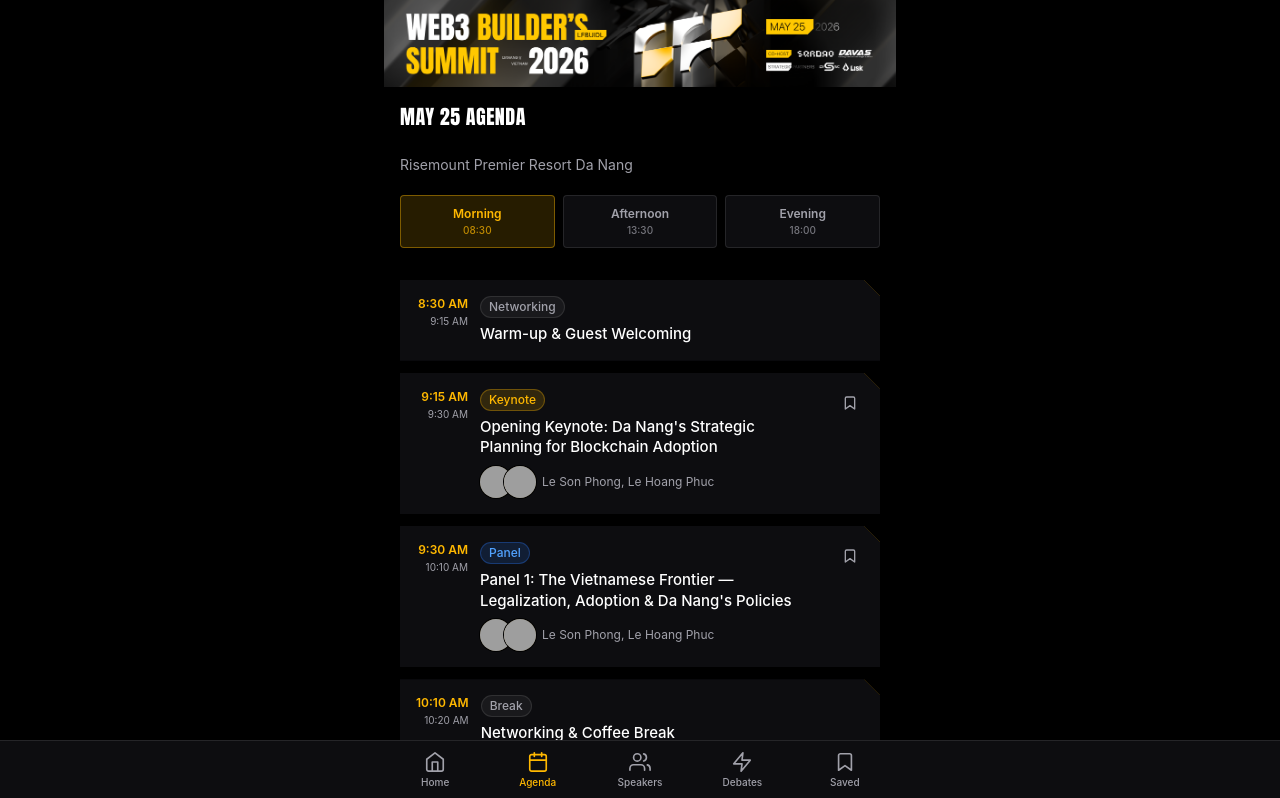
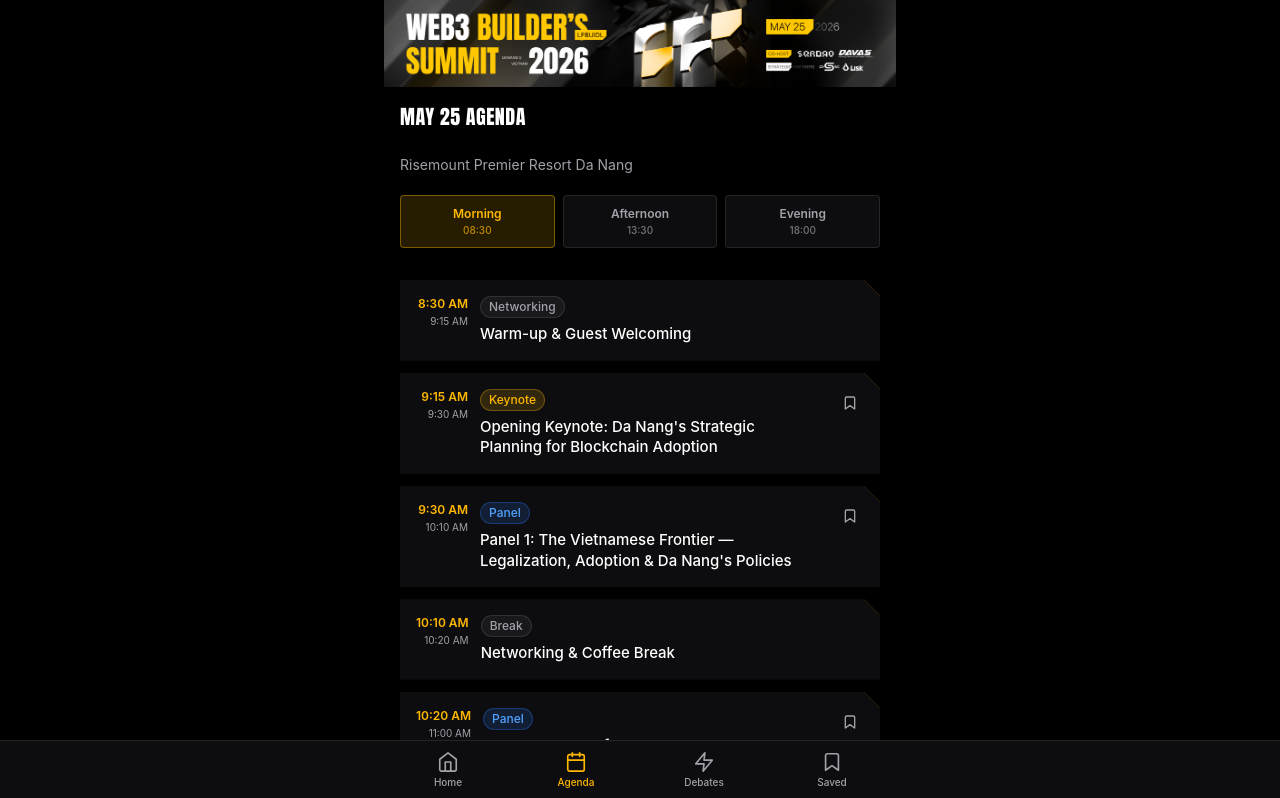
Before and after one commit to sqrDAO/summit-app, a Next.js app: page /agenda in a window 1280 px wide. Shown: the top 798 px of the page. Built offline with nearby package versions, Linux system fonts and the light colour scheme; no server answers; grey boxes are pictures that could not be loaded.

Commit message:
Remove Speakers tab from BottomNav and related code from SessionCard

```diff
--- a/src/app/page.tsx
+++ b/src/app/page.tsx
@@ -95,7 +95,6 @@ export default function HomePage() {
       <div className="grid grid-cols-2 gap-3 mb-6">
         {[
           { href: '/agenda', icon: '📅', label: 'Full Agenda', desc: 'Schedule & sessions' },
-          { href: '/speakers', icon: '🎤', label: 'Speakers', desc: '50+ thought leaders' },
           { href: '/debates', icon: '⚡', label: 'Debates', desc: 'Vote Bull or Bear' },
           { href: '/partners', icon: '🤝', label: 'Partners', desc: 'Co-hosts & sponsors' },
         ].map(({ href, icon, label, desc }) => (
--- a/src/components/agenda/SessionCard.tsx
+++ b/src/components/agenda/SessionCard.tsx
@@ -2,11 +2,9 @@ import Link from 'next/link';
 import clsx from 'clsx';
 import DogEarCard from '@/components/ui/DogEarCard';
 import Badge from '@/components/ui/Badge';
-import Avatar from '@/components/ui/Avatar';
 import BookmarkButton from '@/components/session/BookmarkButton';
 import { Session } from '@/types';
 import { formatTime, getSessionTypeLabel } from '@/lib/utils';
-import { getSpeakerById } from '@/data/speakers';
 
 interface SessionCardProps {
   session: Session;
@@ -26,7 +24,6 @@ const typeBadgeVariant: Record<string, 'gold' | 'purple' | 'green' | 'red' | 'gr
 
 export default function SessionCard({ session, compact }: SessionCardProps) {
   const isClickable = session.type !== 'break' && session.type !== 'networking';
-  const speakers = session.speakerIds.slice(0, 3).map((id) => getSpeakerById(id)).filter(Boolean);
 
   const content = (
     <DogEarCard className="p-4" onClick={isClickable ? undefined : undefined}>
@@ -48,18 +45,6 @@ export default function SessionCard({ session, compact }: SessionCardProps) {
             {session.title}
           </p>
 
-          {speakers.length > 0 && (
-            <div className="flex items-center gap-1.5 mt-2">
-              <div className="flex -space-x-2">
-                {speakers.map((sp) => sp && (
-                  <Avatar key={sp.id} name={sp.name} photoUrl={sp.photoUrl} size="sm" className="ring-1 ring-black" />
-                ))}
-              </div>
-              <p className="text-[#A1A1AA] text-xs truncate">
-                {speakers.map((sp) => sp?.name).join(', ')}
-              </p>
-            </div>
-          )}
         </div>
 
         {/* Bookmark */}
--- a/src/components/layout/BottomNav.tsx
+++ b/src/components/layout/BottomNav.tsx
@@ -24,18 +24,6 @@ const tabs = [
         <line x1="16" y1="2" x2="16" y2="6" />
         <line x1="8" y1="2" x2="8" y2="6" />
         <line x1="3" y1="10" x2="21" y2="10" />
-      </svg>
-    ),
-  },
-  {
-    href: '/speakers',
-    label: 'Speakers',
-    icon: (
-      <svg width="22" height="22" viewBox="0 0 24 24" fill="none" stroke="currentColor" strokeWidth="1.8" strokeLinecap="round" strokeLinejoin="round">
-        <path d="M17 21v-2a4 4 0 0 0-4-4H5a4 4 0 0 0-4 4v2" />
-        <circle cx="9" cy="7" r="4" />
-        <path d="M23 21v-2a4 4 0 0 0-3-3.87" />
-        <path d="M16 3.13a4 4 0 0 1 0 7.75" />
       </svg>
     ),
   },
```
